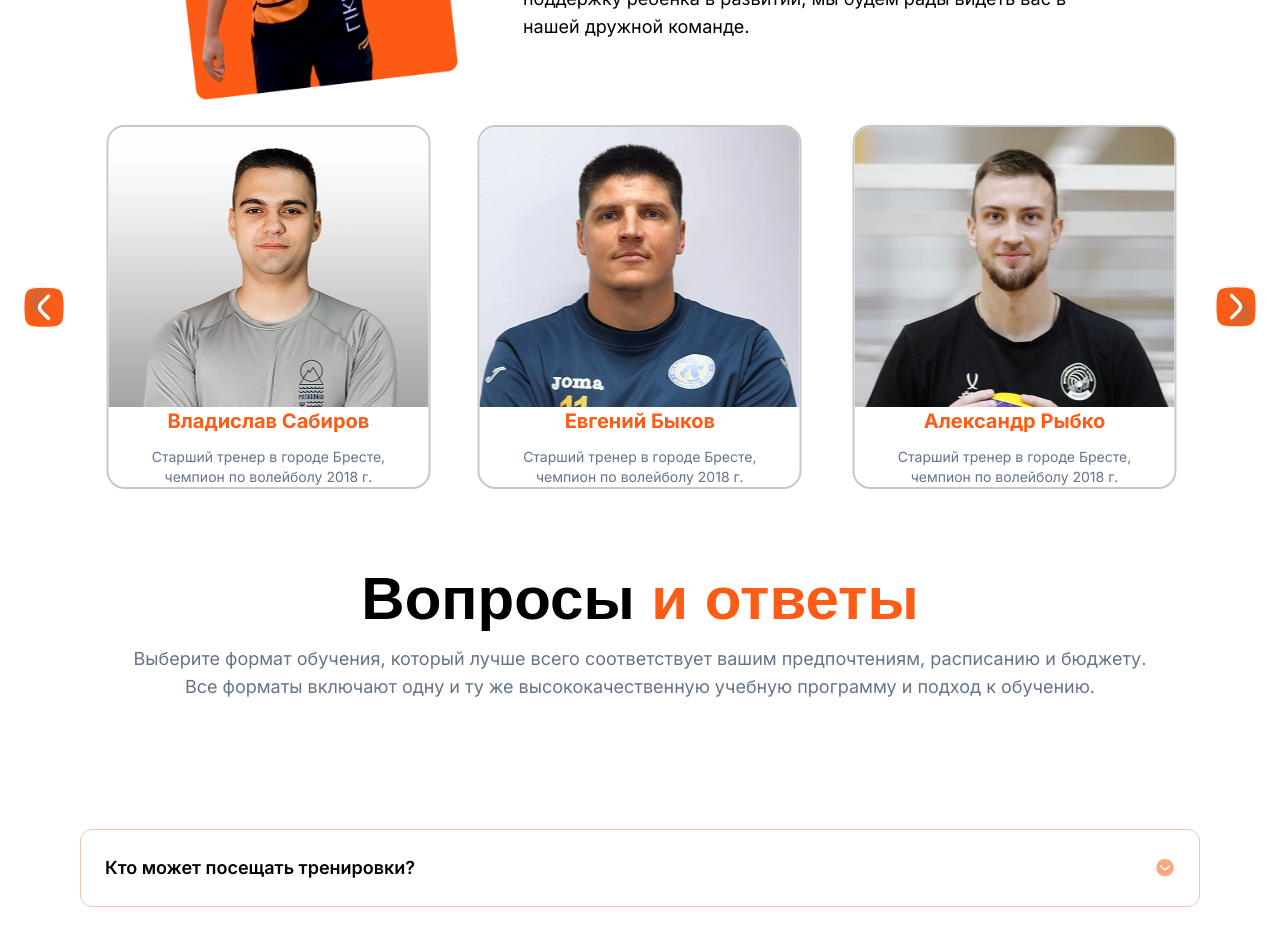
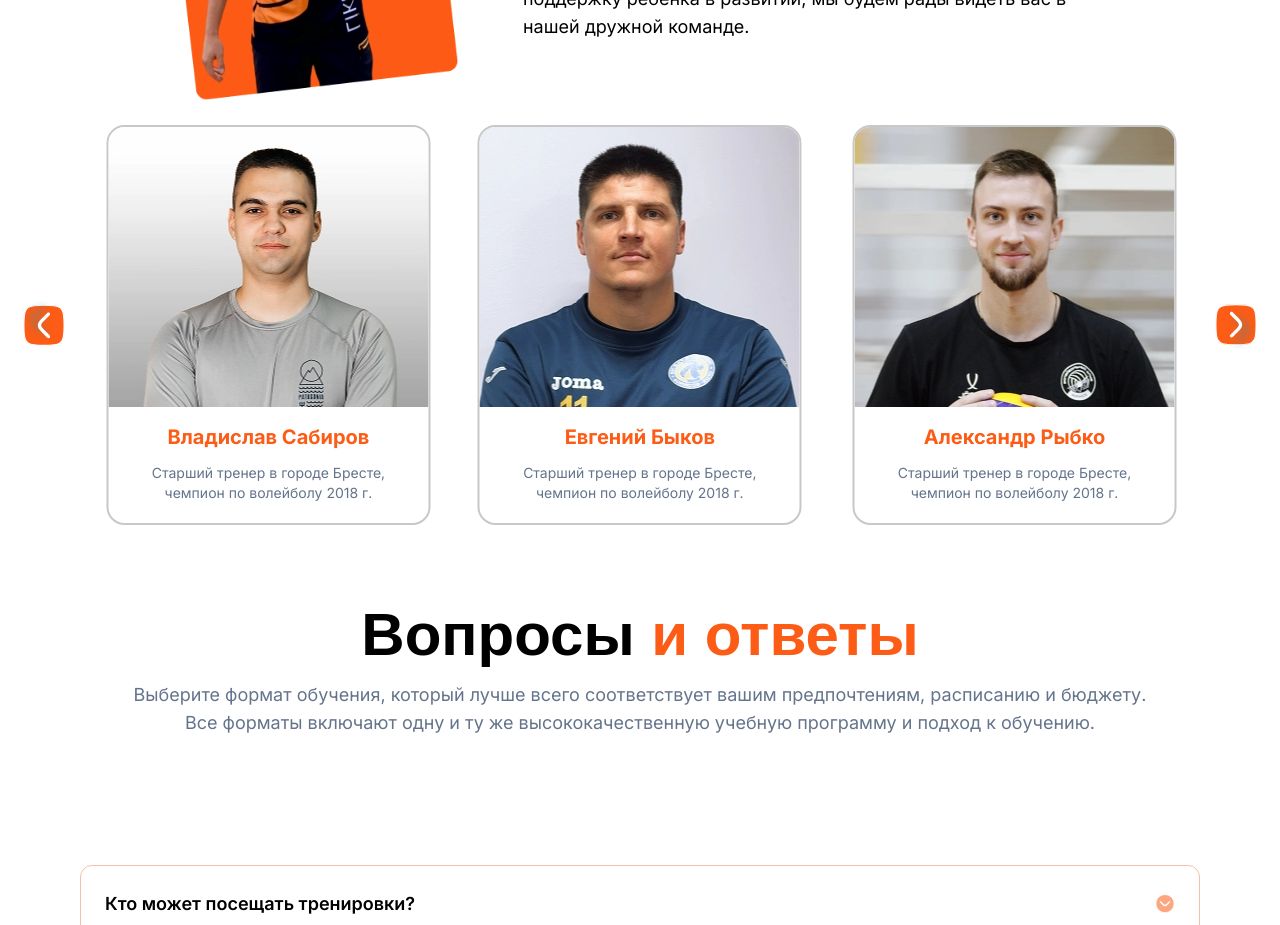
Before and after one commit to evgeniyworkbel/like-volley, a Next.js app: page / in a window 1280 px wide. Shown: the part 3260-4185 px from the top of the page. Built offline with nearby package versions, Linux system fonts and the light colour scheme; a web font is replaced by a local one.

Commit message:
fix(widgets): refind-coach-card

```diff
--- a/src/widgets/coaches/ui/coach-сard.tsx
+++ b/src/widgets/coaches/ui/coach-сard.tsx
@@ -5,12 +5,12 @@ type CoachCardProps = Coach;
 
 export function CoachCard({ name, description, src, alt }: CoachCardProps) {
   return (
-    <div className="flex flex-col items-center gap-5">
+    <div className="flex flex-col items-center">
       <div className="flex flex-col items-center overflow-hidden rounded-[18px] border-2 border-[oklch(0.8327_0.002_247.32)]">
         <div className="relative h-70 w-80">
           <Image src={src} alt={alt} sizes="320px" fill />
         </div>
-        <hgroup className="flex max-w-[268px] flex-col items-center gap-3">
+        <hgroup className="flex max-w-[268px] flex-col items-center gap-3 pt-4 pb-5">
           <h4 className="text-xl font-bold text-accent-orange">{name}</h4>
           <p className="text-center text-sm text-foreground-secondary">
             {description}
```
